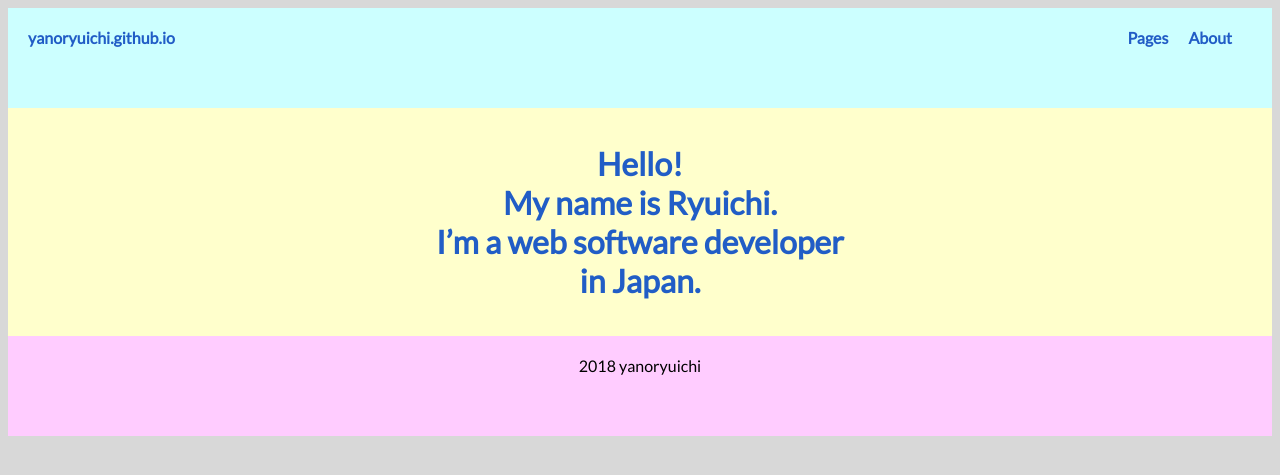
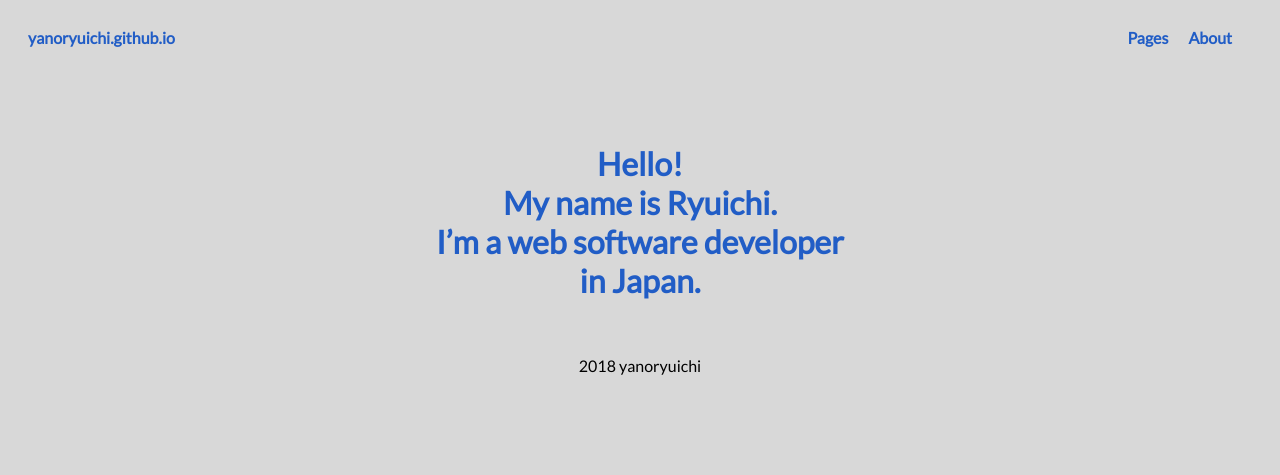
Before and after one commit to yanoryuichi/yanoryuichi.github.io, a Jekyll site: the page built from index.md, in a window 1280 px wide. Shown: the top 475 px of the page. Built offline with Jekyll 4.4.1, drawn with Linux system fonts in a browser that asks for light colours; some web fonts are replaced.

Commit message:
Update home.css

```diff
--- a/css/home.css
+++ b/css/home.css
@@ -7,19 +7,16 @@
 #header {
   grid-column: 1 / 2;
   grid-row: 1 / 2;
-  background: #cff;
 }
 
 #main {
   grid-column: 1 / 2;
   grid-row: 2 / 3;
-  background: #ffc;
 }
 
 #footer {
   grid-column: 1 / 2;
   grid-row: 3 / 4;
-  background: #fcf;
 }
 
 #main p a {
```
